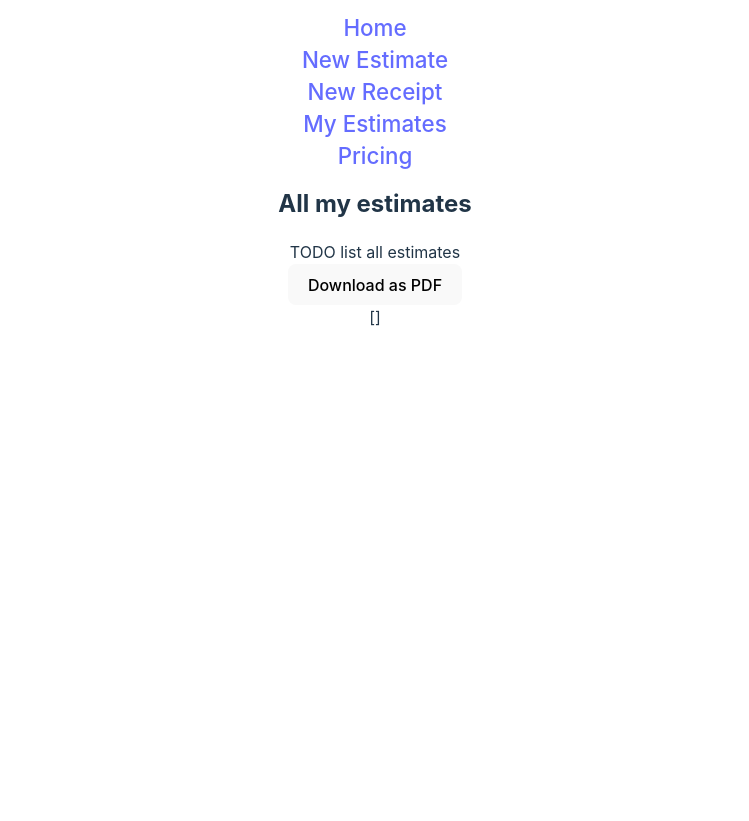
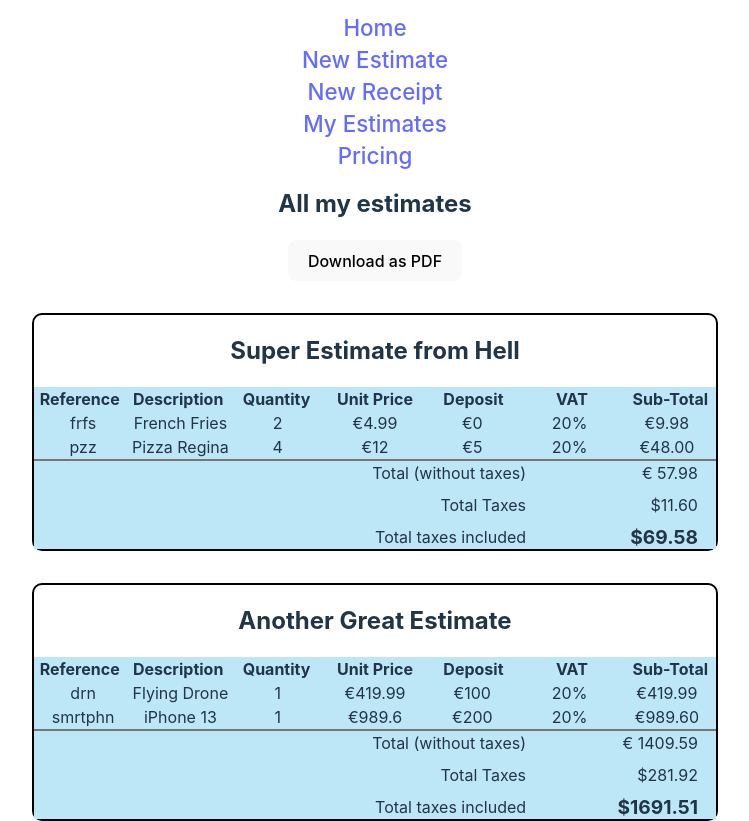
Before and after one commit to codeconcept/receipt-maker, a React (Vite) app: page /my-estimates in a window 1280 px wide. Shown: the whole page, without its empty margins (265-1014 px from the left). Before the commit the page ends 800 px from the top, so only its background shows below. Built offline with nearby package versions, Linux system fonts and the light colour scheme.

Commit message:
Render all estimates

```diff
--- a/src/App.tsx
+++ b/src/App.tsx
@@ -28,9 +28,62 @@ export type Estimate = {
   tasks: Task[];
 }
 
+const mockData: Estimate[] = [
+  {
+    id: '1',
+    estimateNumber: '123',
+    estimateDate: new Date('12/12/11'),
+    paymentDate: new Date('12/31/2022'),
+    title: 'Super Estimate from Hell',
+    tasks: [
+      {
+        reference: 'frfs',
+        description: 'French Fries',
+        quantity: 2,
+        unitPrice: 4.99,
+        deposit: 0,
+        vat: 20
+      },
+      {
+        reference: 'pzz',
+        description: 'Pizza Regina',
+        quantity: 4,
+        unitPrice: 12,
+        deposit: 5,
+        vat: 20
+      },
+    ]
+  },
+  {
+    id: '2',
+    estimateNumber: '456',
+    estimateDate: new Date('12/12/11'),
+    paymentDate: new Date('12/30/2022'),
+    title: 'Another Great Estimate',
+    tasks: [
+      {
+        reference: 'drn',
+        description: 'Flying Drone',
+        quantity: 1,
+        unitPrice: 419.99,
+        deposit: 100,
+        vat: 20
+      },
+      {
+        reference: 'smrtphn',
+        description: 'iPhone 13',
+        quantity: 1,
+        unitPrice: 989.60,
+        deposit: 200,
+        vat: 20
+      },
+    ]
+  }
+]
+
 // To make sure there's only a single instance of an EstimateSrv
 // we put this instance in a context that we consume in all other components
-const estimateSrv = new EstimateService([]);
+const estimateSrv = new EstimateService(mockData);
 export const EstimateCtx = createContext(estimateSrv);
 
 function App() {
--- /dev/null
+++ b/src/components/Card.module.css
@@ -0,0 +1,65 @@
+.card {
+  margin: 2rem 0.2rem;
+  border: 2px solid black;
+  border-radius: 10px;
+}
+
+.estimateheader {
+  display: grid;
+  grid-template-columns: repeat(7, 1fr);
+  gap: 0.5rem;
+  font-weight: bold;
+}
+.container {
+    background-color: rgb(189, 231, 247);
+}
+
+.details {
+    display: grid;
+    grid-template-columns: repeat(7, 1fr);
+    grid-template-rows: auto;
+    grid-template-areas: "ref desc qty uprice depo vat subto";
+}
+
+.details > div {
+    display: flex;
+    align-items: center;
+    flex-direction: column;
+}
+
+.ref {
+  grid-area: ref;
+}
+.desc {
+  grid-area: desc;
+}
+.qty {
+  grid-area: qty;
+}
+.uprice {
+  grid-area: uprice;
+}
+.depo {
+  grid-area: depo;
+}
+.vat {
+  grid-area: vat;
+}
+.subto {
+  grid-area: subto;
+}
+
+.total {
+    display: grid;
+    grid-template-columns: 3fr 1fr;
+    grid-template-rows: repeat(3, 1fr);
+    justify-items: end;
+    gap: .5rem;
+    border-top: 2px solid #777;
+    padding-right: 1.1rem;
+}
+
+.totalwithtaxes {
+    font-size: 1.2rem;
+    font-weight: bold;
+}
--- /dev/null
+++ b/src/components/Card.tsx
@@ -0,0 +1,72 @@
+import { Estimate } from '../App';
+import styles from './Card.module.css';
+
+type cardProps = {
+    data: Estimate
+}
+
+export default function Card({ data }: cardProps) {
+    function calculateSubTotal(quantity: number, unitPrice: number) {
+        return (quantity * unitPrice).toFixed(2);
+    }
+
+    function calculateTotalWithoutTaxes() {
+        const totalBeforeTaxes = data.tasks.reduce((acc, curr) => {
+            return acc += (curr.quantity * curr.unitPrice)
+        }, 0)
+        return totalBeforeTaxes;
+    }
+
+    function calculateTaxes() {
+        const totalTaxes = data.tasks.reduce((acc, curr) => {
+            return acc += ((curr.quantity * curr.unitPrice) * curr.vat) / 100
+        }, 0)
+        return totalTaxes;
+    }
+
+    return <div className={styles.card}>
+        <h3>{data.title}</h3>
+        <div className={styles.container}>
+            <div className={styles.estimateheader}>
+                <div>Reference</div>
+                <div>Description</div>
+                <div>Quantity</div>
+                <div>Unit Price</div>
+                <div>Deposit</div>
+                <div>VAT</div>
+                <div>Sub-Total</div>
+            </div>
+            {data.tasks.map(t => {
+                return (
+                    <div key={t.reference} className={styles.details}>
+                        <div className={styles.ref}>{t.reference}</div>
+                        <div className={styles.desc}>{t.description}</div>
+                        <div className={styles.qty}>{t.quantity}</div>
+                        <div className={styles.uprice}>€{t.unitPrice}</div>
+                        <div className={styles.depo}>€{t.deposit}</div>
+                        <div className={styles.vat}>{t.vat}%</div>
+                        <div className={styles.subto}>€{calculateSubTotal(t.quantity, t.unitPrice)}</div>
+                    </div>
+                )
+            })}
+            <div>
+                <div className={styles.total}>
+                    <div>
+                        Total (without taxes)
+                    </div>
+                    <div>
+                        € {calculateTotalWithoutTaxes().toFixed(2)}
+                    </div>
+                    <div>Total Taxes</div>
+                    <div>${calculateTaxes().toFixed(2)}</div>
+                    <div>
+                        Total taxes included
+                    </div>
+                    <div className={styles.totalwithtaxes}>
+                        ${(calculateTotalWithoutTaxes() + calculateTaxes()).toFixed(2)}
+                    </div>
+                </div>
+            </div>
+        </div>
+    </div>
+}
--- a/src/pages/MyEstimates.tsx
+++ b/src/pages/MyEstimates.tsx
@@ -1,5 +1,6 @@
 import { useContext } from 'react'
 import { EstimateCtx } from '../App'
+import Card from '../components/Card'
 import { EstimateService } from '../services/estimateService'
 import PDFprinter from '../services/PDFprinter'
 
@@ -9,9 +10,11 @@ export default function MyEstimates() {
 
     return <>
         <h3>All my estimates</h3>
-        <div>TODO list all estimates</div>
+        {/* <div>
+            { JSON.stringify(estimates, null, 2)}
+        </div> */}
         <PDFprinter>
-            {JSON.stringify(estimates, null, 2)}
+            {estimates.map(est => (<Card data={est} key={est.id} />))}
         </PDFprinter>
     </>
 }
```
